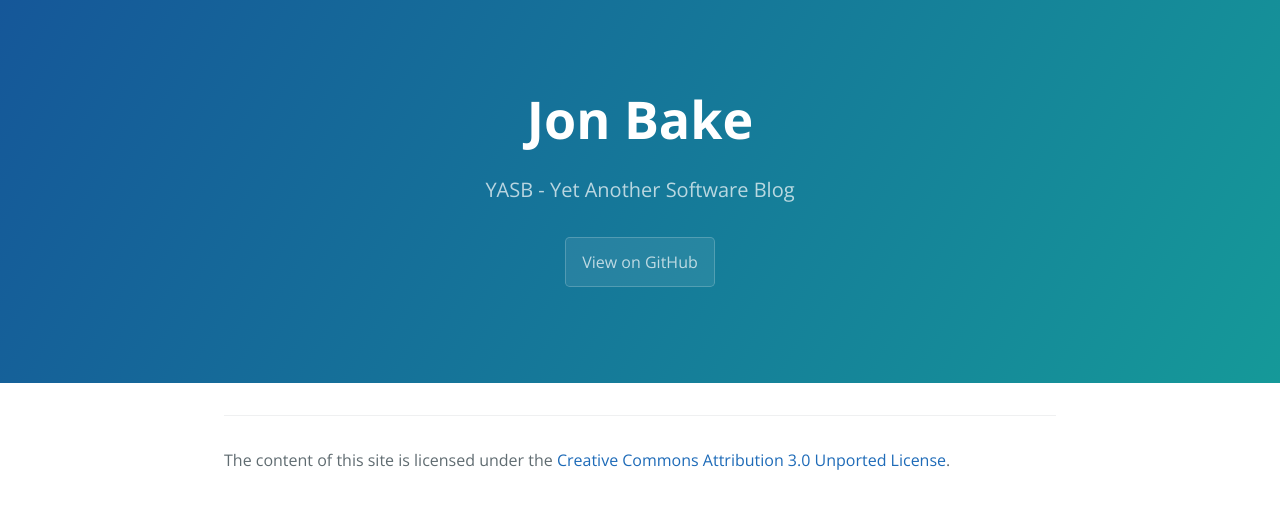
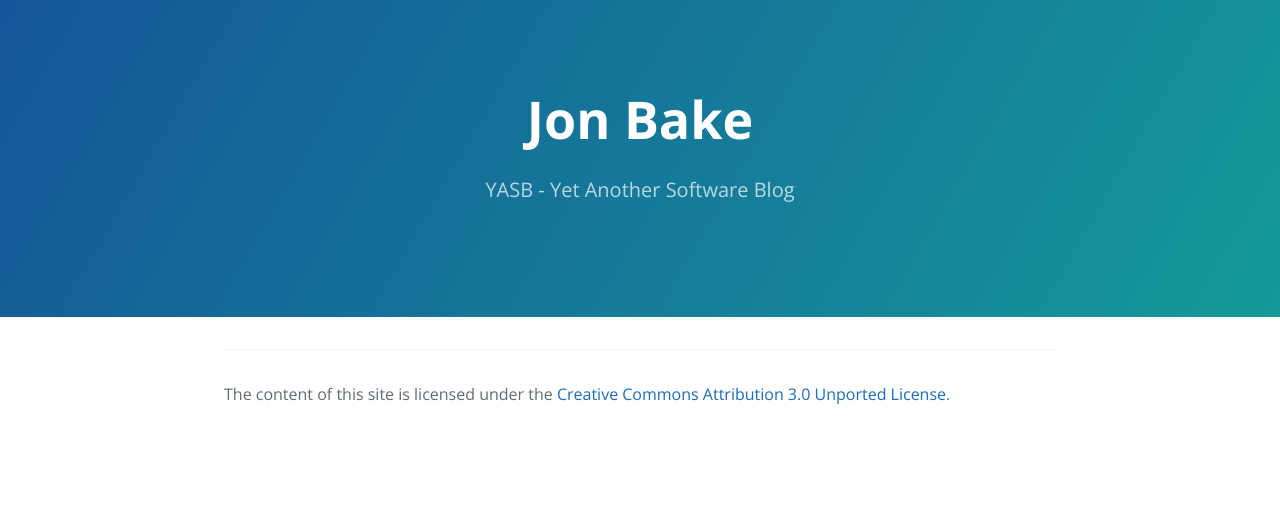
Before and after one commit to jonmbake/jonbake.com, a Jekyll site: the page built from index.md, in a window 1280 px wide. Shown: the top 509 px of the page. Built offline with Jekyll 4.4.1, drawn with Linux system fonts in a browser that asks for light colours.

Commit message:
Fix favicon, Remove View on Github button

```diff
--- a/Gemfile
+++ b/Gemfile
@@ -1,4 +1,5 @@
 source 'https://rubygems.org'
 
 gemspec
+gem 'jekyll', '3.3.1'
 gem 'github-pages', group: :jekyll_plugins
--- a/_config.yml
+++ b/_config.yml
@@ -2,4 +2,3 @@ title: Jon Bake
 description: YASB - Yet Another Software Blog
 show_downloads: false
 google_analytics: 'UA-39814300-2'
-theme:
--- a/_layouts/default.html
+++ b/_layouts/default.html
@@ -8,15 +8,12 @@
     <meta name="theme-color" content="#157878">
     <link href='https://fonts.googleapis.com/css?family=Open+Sans:400,700' rel='stylesheet' type='text/css'>
     <link rel="stylesheet" href="{{ '/assets/css/style.css?v=' | append: site.github.build_revision | relative_url }}">
-    <link rel="icon" href="/favicon.ico">
+    <link rel="icon" href="favicon.ico">
   </head>
   <body>
     <section class="page-header">
       <h1 class="project-name">{{ site.title | default: site.github.repository_name }}</h1>
       <h2 class="project-tagline">{{ site.description | default: site.github.project_tagline }}</h2>
-      {% if site.github.is_project_page %}
-        <a href="{{ site.github.repository_url }}" class="btn">View on GitHub</a>
-      {% endif %}
       {% if site.show_downloads %}
         <a href="{{ site.github.zip_url }}" class="btn">Download .zip</a>
         <a href="{{ site.github.tar_url }}" class="btn">Download .tar.gz</a>
```
